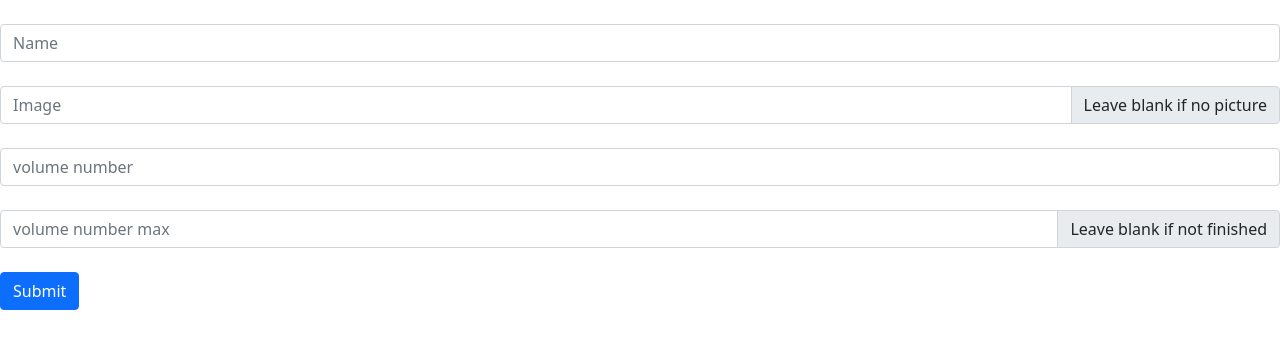
After one commit to Squidnugi/AnimeProject, a Flask app: page /add in a window 1280 px wide. The commit adds this page. Shown: the top 349 px of the page. Run offline with Flask 2, Linux system fonts and the light colour scheme.

Commit message:
Commit Message

```diff
--- a/app.py
+++ b/app.py
@@ -97,5 +97,12 @@ def sign_out():
     else:
         return render_template('sign_out.html')
 
+@app.route('/add', methods = ['GET', 'POST'])
+def add():
+    if request.method == 'POST':
+        return redirect(url_for('main'))
+    else:
+        return render_template('add.html')
+
 if __name__ == '__main__':
     app.run()
--- /dev/null
+++ b/templates/add.html
@@ -0,0 +1,25 @@
+{% extends "base_no_nav.html" %}
+{% block content %}
+    <form action="{{ url_for('add') }}", method="post">
+        <br>
+        <div class="input-group">
+            <input type = "text" name = "name" placeholder="Name" class="form-control">
+        </div>
+        <br>
+        <div class="input-group">
+            <input type = "text" name = "img" placeholder="Image" class="form-control">
+            <span class="input-group-text">Leave blank if no picture</span>
+        </div>
+        <br>
+        <div class="input-group">
+            <input type = "text" name = "vol" placeholder="volume number" class="form-control">
+        </div>
+        <br>
+        <div class="input-group">
+            <input type = "text" name = "vol_max" placeholder="volume number max" class="form-control">
+            <span class="input-group-text">Leave blank if not finished</span>
+        </div>
+        <br>
+        <button type="submit" class="btn btn-primary">Submit</button>
+    </form>
+{% endblock %}
--- a/templates/index.html
+++ b/templates/index.html
@@ -1,6 +1,9 @@
 {% extends "base.html" %}
 {% block content %}
     <h1>{{ name }}</h1>
+    <form action="{{ url_for('add') }}", method="get">
+        <button type="submit" class="btn btn-primary">Edit</button>
+    </form>
     <table class="table">
         <thead>
         <tr>
@@ -13,8 +16,7 @@
             <tbody>
                 <tr>
                     <th>{{ i['name'] }}</th>
-                    <th>{{ i['vol'] }}</th>
-                    <th>{{ i['vol_max'] }}</th>
+                    <th>{{ i['vol'] }}/{{ i['vol_max'] }}</th>
                 </tr>
             </tbody>
         {% endfor %}
```
Also changed, not shown: test.py (+25 -13 lines).
